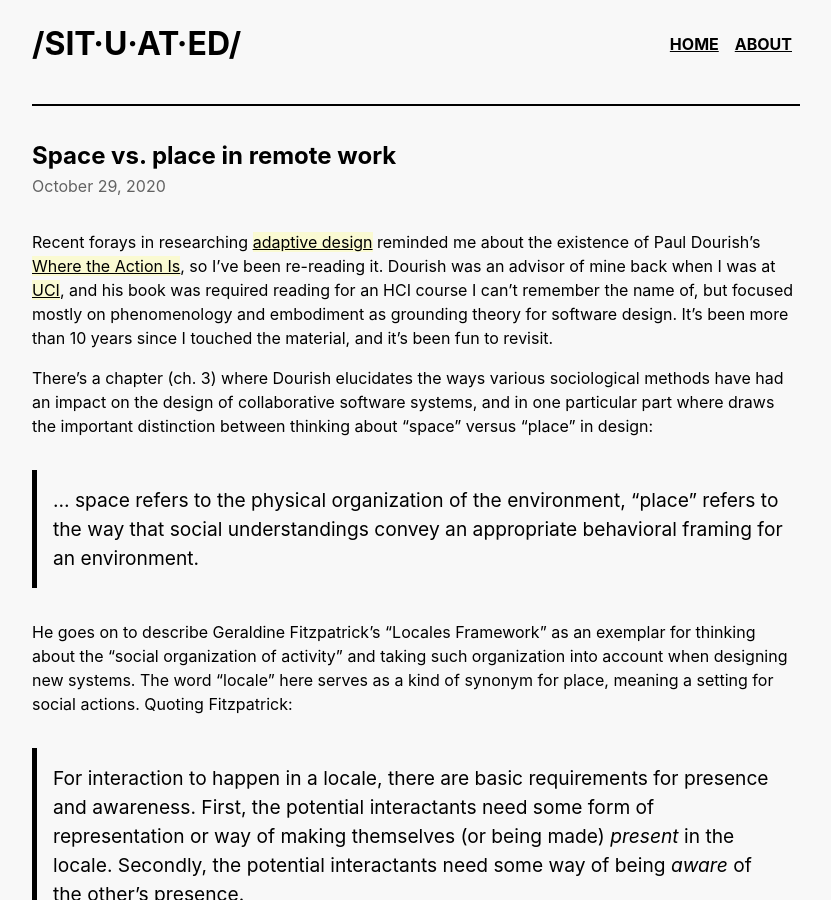
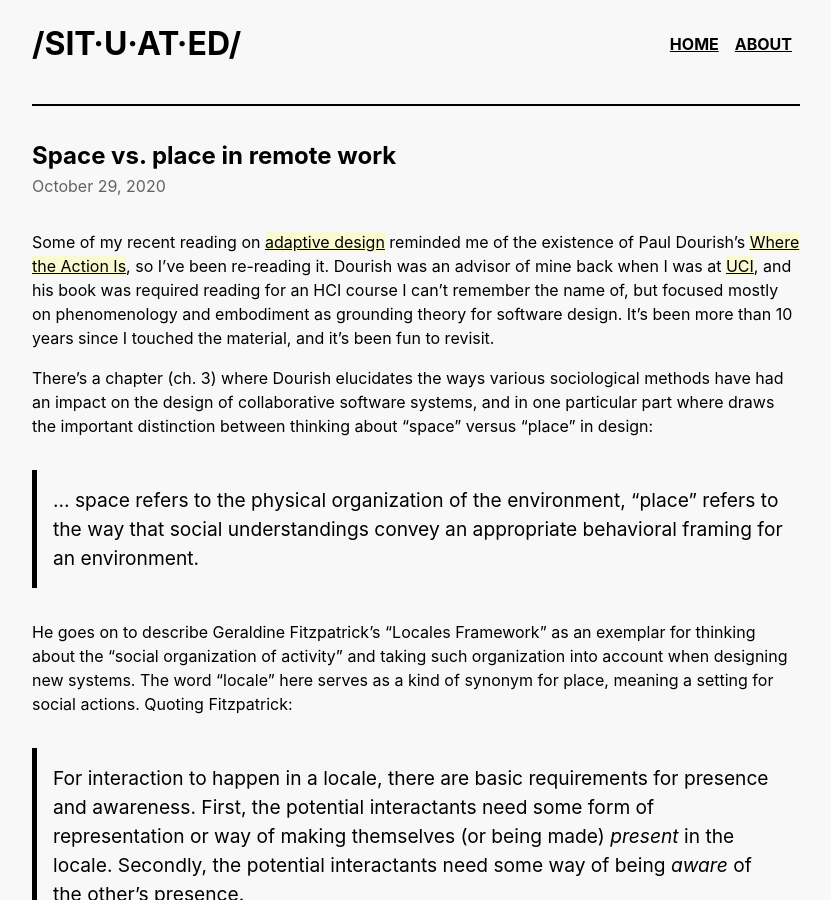
Before and after one commit to svoisen/situated.blog, a Jekyll site: the page built from _posts/2020-10-29-space-place-remote-work.md, in a window 1280 px wide and 900 px high. Shown: the whole window, without its empty margins (224-1055 px from the left). Built offline with Jekyll 4.4.1, drawn with Linux system fonts in a browser that asks for light colours.

Commit message:
Edit space vs. place post

```diff
--- a/_posts/2020-10-29-space-place-remote-work.md
+++ b/_posts/2020-10-29-space-place-remote-work.md
@@ -3,7 +3,7 @@ layout: post
 title: Space vs. place in remote work
 ---
 
-Recent forays in researching [adaptive design](https://medium.com/a-chair-in-a-room/architecture-and-interaction-design-via-adaptation-and-hackability-a51204564a1d) reminded me about the existence of Paul Dourish's [Where the Action Is](https://mitpress.mit.edu/books/where-action), so I've been re-reading it. Dourish was an advisor of mine back when I was at [UCI](https://uci.edu/), and his book was required reading for an HCI course I can't remember the name of, but focused mostly on phenomenology and embodiment as grounding theory for software design. It's been more than 10 years since I touched the material, and it's been fun to revisit.
+Some of my recent reading on [adaptive design](https://medium.com/a-chair-in-a-room/architecture-and-interaction-design-via-adaptation-and-hackability-a51204564a1d) reminded me of the existence of Paul Dourish's [Where the Action Is](https://mitpress.mit.edu/books/where-action), so I've been re-reading it. Dourish was an advisor of mine back when I was at [UCI](https://uci.edu/), and his book was required reading for an HCI course I can't remember the name of, but focused mostly on phenomenology and embodiment as grounding theory for software design. It's been more than 10 years since I touched the material, and it's been fun to revisit.
 
 There's a chapter (ch. 3) where Dourish elucidates the ways various sociological methods have had an impact on the design of collaborative software systems, and in one particular part where draws the important distinction between thinking about "space" versus "place" in design:
 
```
